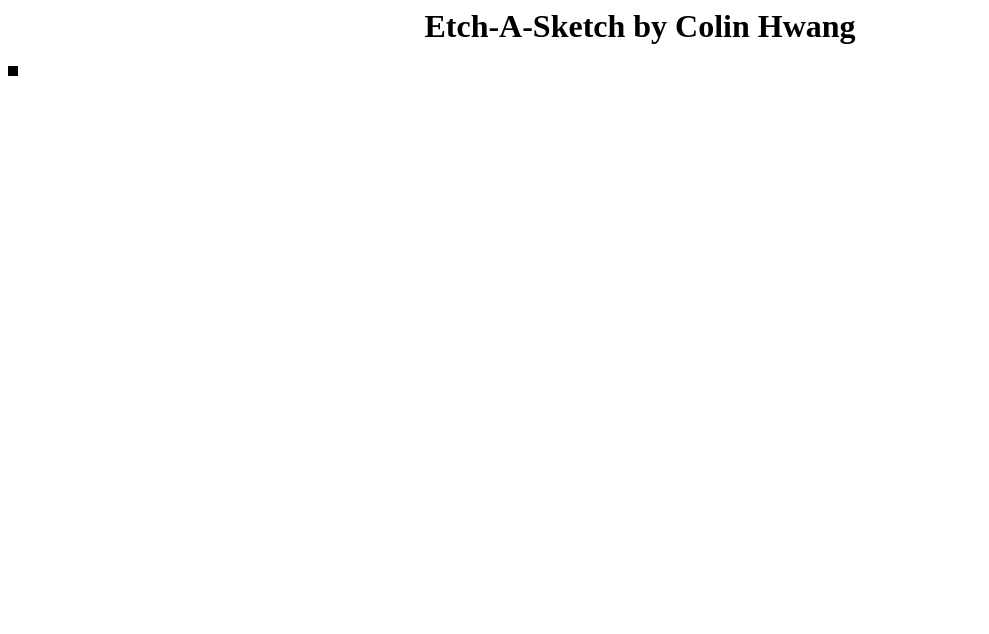
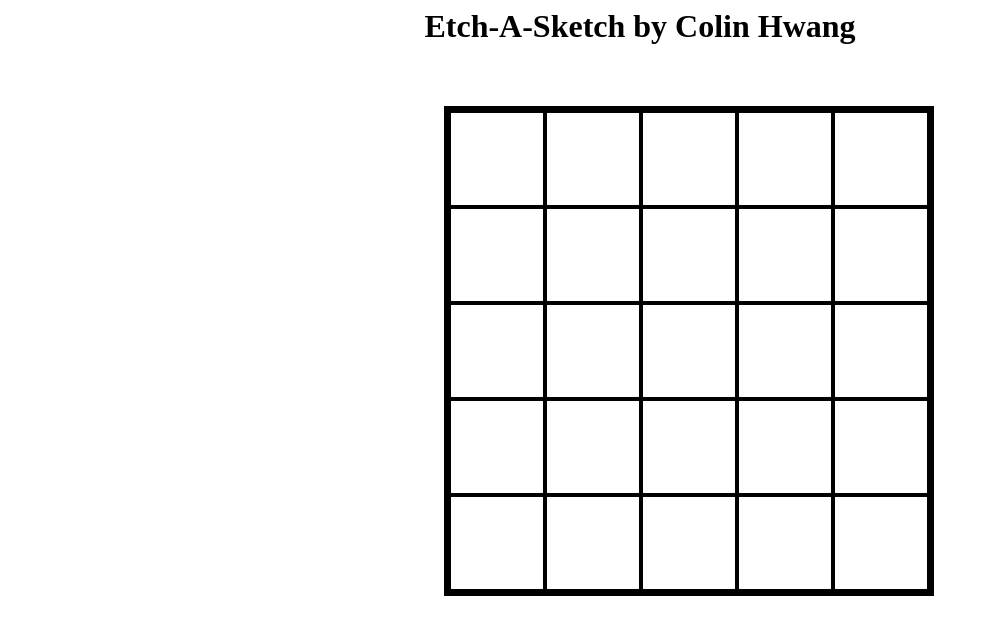
Before and after one commit to colinh09/Etch-A-Sketch, a plain HTML site: page index.html in a window 1280 px wide. Shown: the whole page, without its empty margins (0-989 px from the left). Drawn offline with Linux system fonts and the light colour scheme.

Commit message:
Functional grid function

```diff
--- a/myscripts.js
+++ b/myscripts.js
@@ -8,24 +8,22 @@
 h1.textContent = "Etch-A-Sketch by Colin Hwang";
 heading.appendChild(h1);
 
-const container = document.createElement("#container");
+const container = document.querySelector("#container");
 
-const grid = document.createElement("#grid");
+const grid = document.querySelector("#grid");
 
 function createGrid(size)
 {
-    grid.style.gridTemplateRows = `repeat(${size}, 1fr)`;
-    grid.style.gridTemplateColumns = `repeat(${size}, 1fr)`;
     for (let i = 0; i < size * size; i++)
     {
         let div = document.createElement("div");
         div.classList.add('cell');
-        div.style.width = `${size}px`;
-        div.style.height = `${size}px`;
         grid.appendChild(div);
     }
+    grid.style.gridTemplateRows = `repeat(${size}, 1fr)`;
+    grid.style.gridTemplateColumns = `repeat(${size}, 1fr)`;
 }
 
 container.appendChild(grid);
 
-createGrid(16);
+createGrid(5);
--- a/styles.css
+++ b/styles.css
@@ -2,15 +2,24 @@
     background-color: white;
     display: inline-block;
     border: 5px solid black;
+    height: 30rem;
+    width: 30rem;
+    max-height: var(400px);;
+    max-width: var(400px);;
+    position: absolute;
+    left: 50%;
+    top: 50%;
+    transform: translate(-40%,-60%);
 }
 
 #grid{
     display: grid;
-    grid-gap: 2px;
+    width: 100%;
+    height: 100%;
+    background-color: white;
 }
 
 .cell{
     background: white;
     border: 2px solid black;
-    border-radius: 0.5rem;
 }
```
